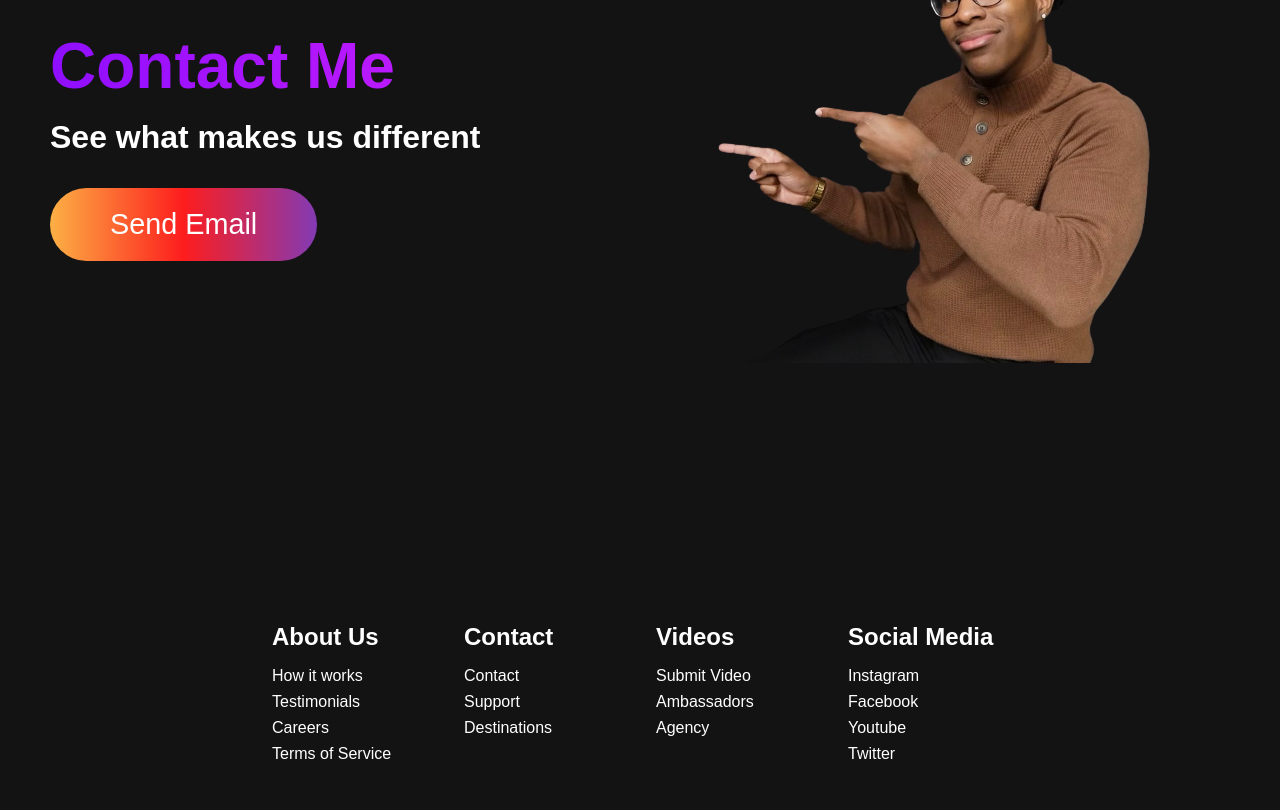
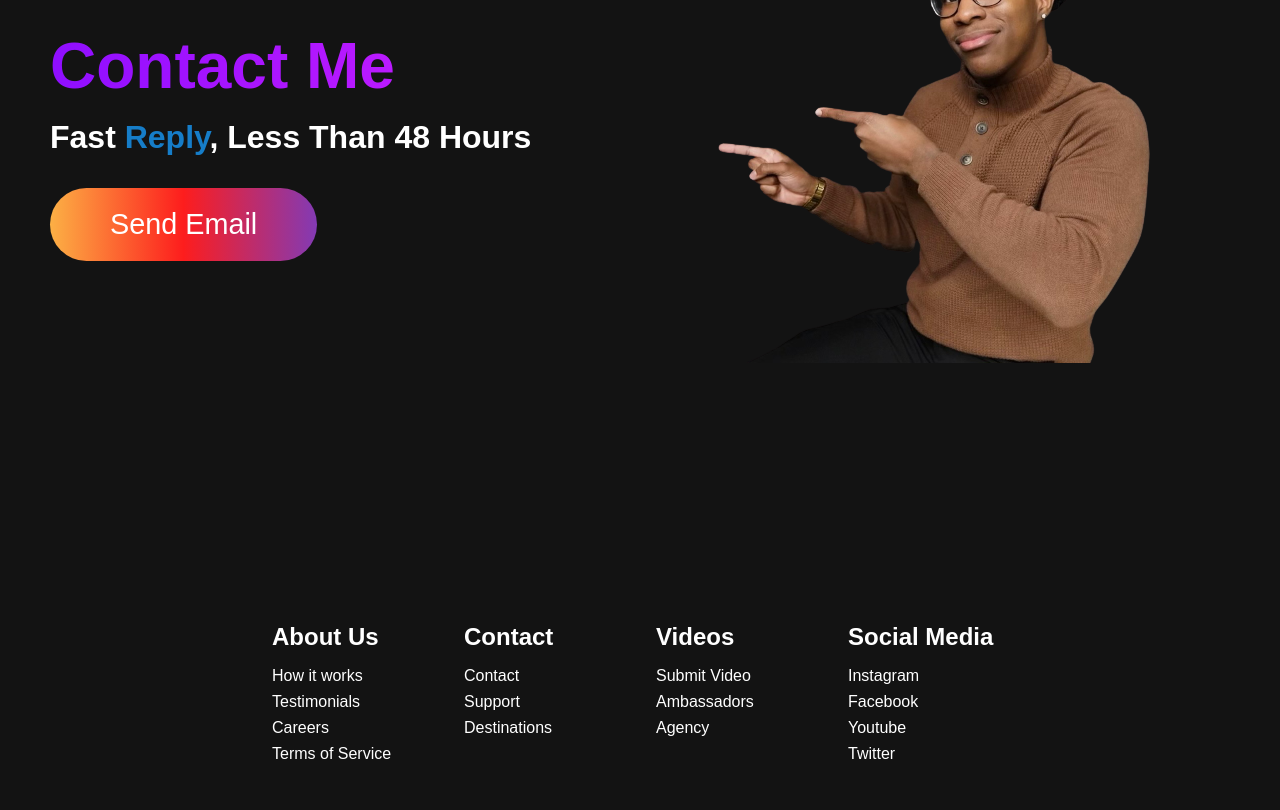
Before and after one commit to natehacker/Javascript, a plain HTML site: page index.html in a window 1280 px wide. Shown: the part 3349-4159 px from the top of the page. Drawn offline with Linux system fonts and the light colour scheme.

Commit message:
connect with me

```diff
--- a/index.html
+++ b/index.html
@@ -110,7 +110,7 @@
         <div class="main__content">
           <h1>Let<span>'s</span> Talk</h1>
           <h2>Contact Me</h2>
-          <p>See what makes us different</p>
+          <p>Fast <span style="color:#167dc8;">Reply</span>, Less Than 48 Hours</p>
           <button class="main__btn"><a href="#">Send Email</a></button>
         </div>
         <div class="main__img--container">
```
